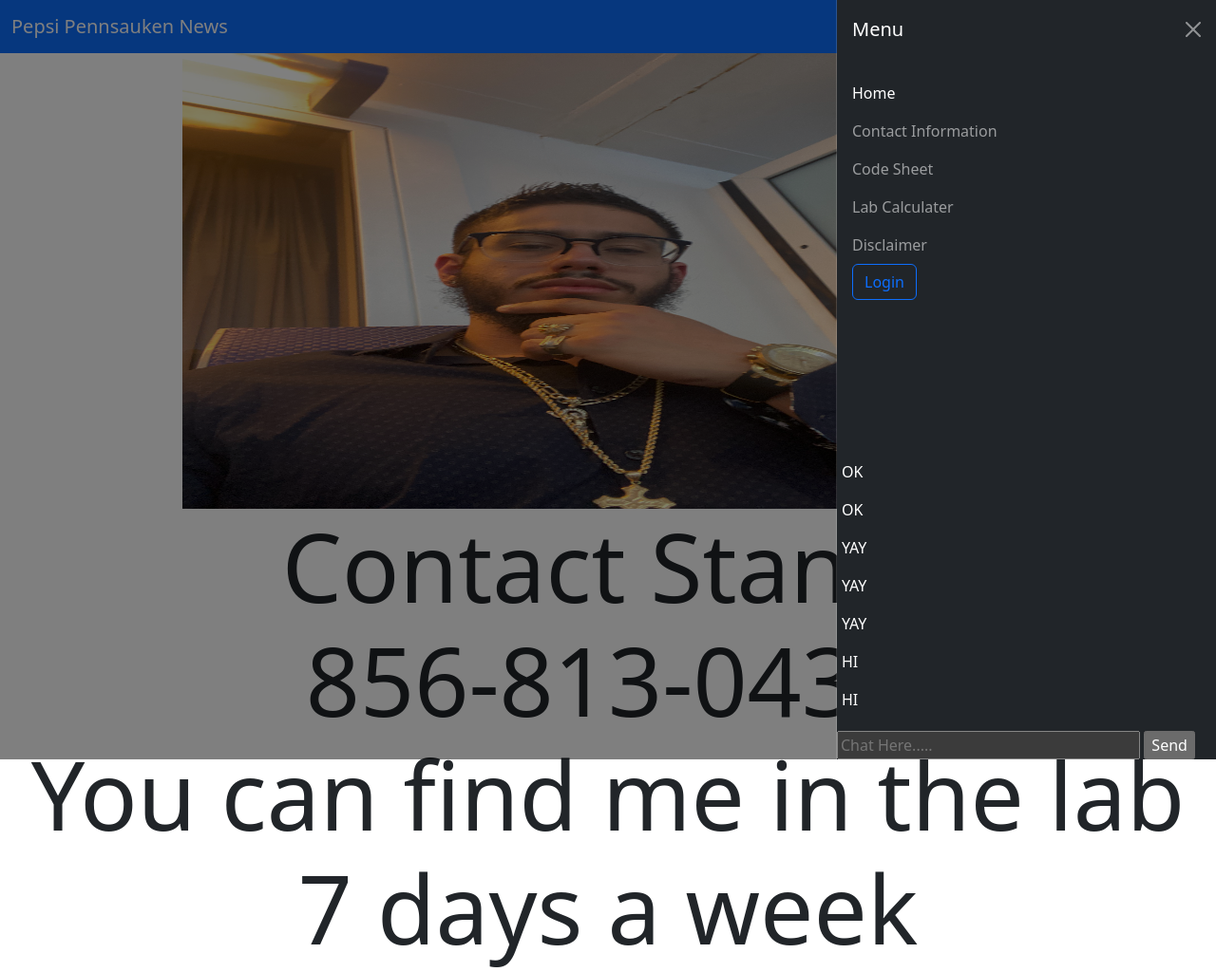
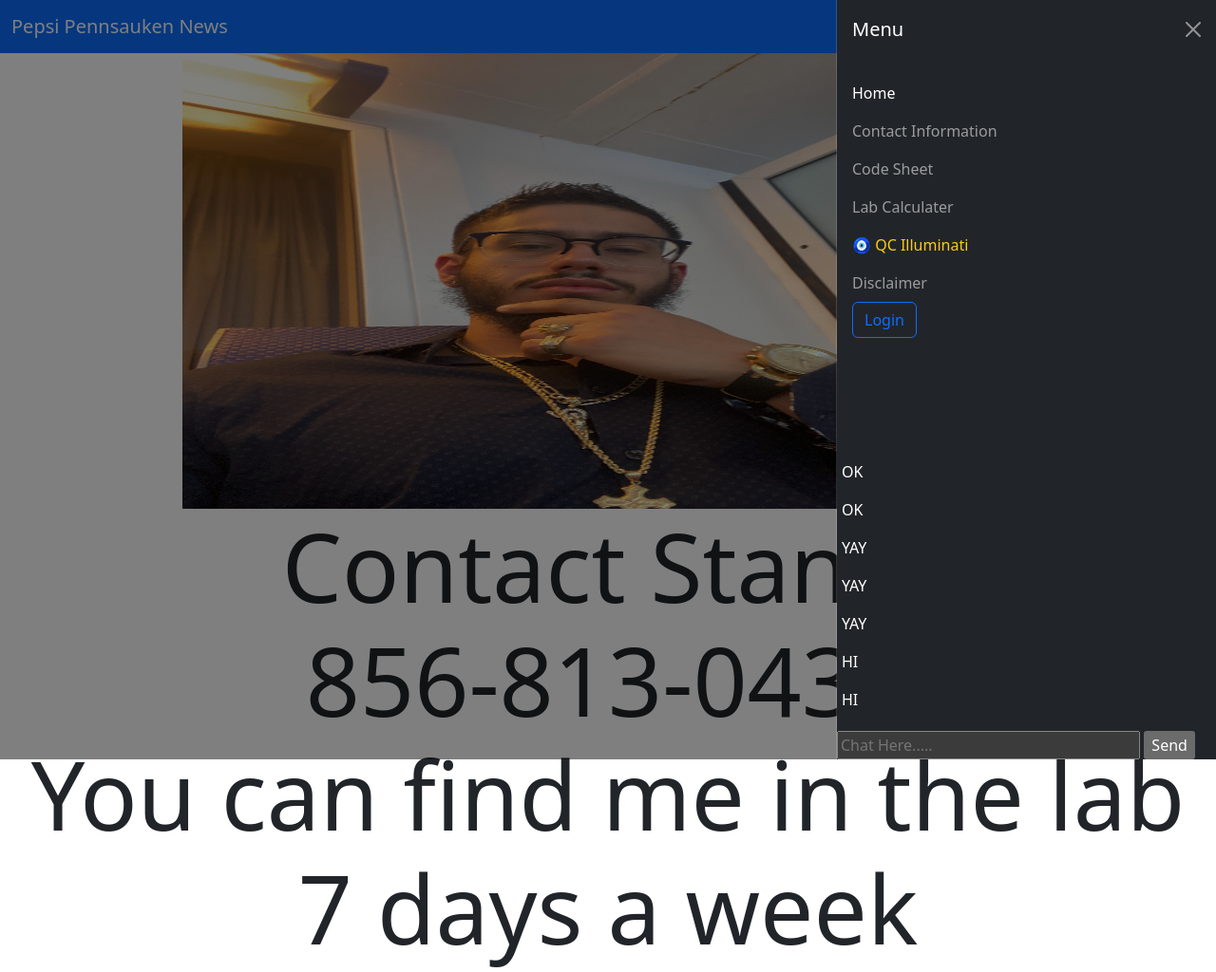
Before and after one commit to pimpy6565/stannews, a Django app: page //About in a window 1280 px wide, after a click that opens the changed part. Shown: the whole page at 95% size. Run offline with Django 5.2, Linux system fonts and the light colour scheme; data comes from the database, SQL or seed files in the repository.

Commit message:
illuminati

```diff
--- a/news/templates/news/layout.html
+++ b/news/templates/news/layout.html
@@ -67,6 +67,9 @@
                             </li>
                             <li class="nav-item">
                                 <a class="nav-link" href="{% url 'lab' %}">Lab Calculater</a>
+                            </li>
+                            <li class="nav-item">
+                                <a class="nav-link" href="{% url 'illuminati' %}" style="color: #facc15; font-weight: 500;">🧿 QC Illuminati</a>
                             </li>
                             <li class="nav-item">
                                 <a class="nav-link" href="{% url 'Disclaimer' %}">Disclaimer</a>
--- a/news/urls.py
+++ b/news/urls.py
@@ -6,5 +6,6 @@ urlpatterns = [
     path('/Disclaimer',views.Disclaimer,name='Disclaimer'),
     path('msg',views.msg,name='msg'),
     path("exp",views.lab_exp,name="exp"),
-    path("lab",views.lab,name="lab")
+    path("lab",views.lab,name="lab"),
+    path("illuminati", views.illuminati, name="illuminati"),
 ]
--- a/news/views.py
+++ b/news/views.py
@@ -73,3 +73,38 @@ def lab_exp(request):
 
 def lab(request):
     return render(request, "news/lab.html")
+
+
+def illuminati(request):
+    """Professional application page for the Pepsi QC Illuminati secret society."""
+    if request.method == "POST":
+        name = (request.POST.get('name') or '').strip()
+        phone = (request.POST.get('phone') or '').strip()
+        badge = (request.POST.get('badge') or '').strip()
+        shift = (request.POST.get('shift') or '').strip()
+        years = (request.POST.get('years') or '').strip()
+        reason = (request.POST.get('reason') or '').strip()
+        alias = (request.POST.get('alias') or 'Nameless Initiate').strip()
+
+        if not name or not reason:
+            return JsonResponse({"status": "error", "message": "Name and petition reason are required."}, status=400)
+
+        sms = (
+            "🧿 PEPSI QC ILLUMINATI — NEW PETITION RECEIVED\n"
+            f"Initiate: {name}\n"
+            f"Contact: {phone or 'REDACTED'}\n"
+            f"Badge: {badge or '—'}\n"
+            f"Shift: {shift or '—'}\n"
+            f"Tenure: {years or '—'} yrs\n"
+            f"Alias: {alias}\n\n"
+            f"Petition:\n{reason}\n\n"
+            "The Council has been notified. All eyes are watching."
+        )
+        send_sms_background(8568130439, sms)
+
+        return JsonResponse({
+            "status": "success",
+            "message": "Your application has been received by the Inner Council. You will be contacted via secure channel when a decision is reached."
+        })
+
+    return render(request, 'news/illuminati.html')
```
